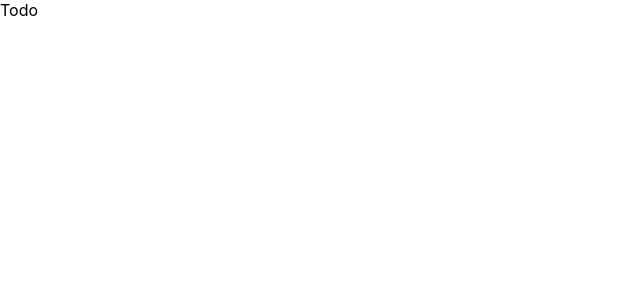
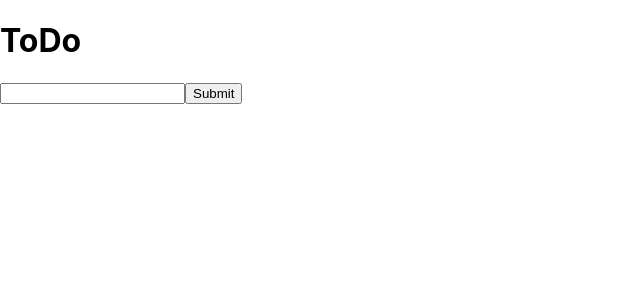
Before and after one commit to vishalparjapat10/ToDoApp, a React (Create React App) app: page / in a window 1280 px wide. Shown: the top 300 px of the page, without its empty margins (0-640 px from the left). Built offline with nearby package versions, Linux system fonts and the light colour scheme.

Commit message:
:construction: Navbar & input section started

```diff
--- a/src/Components/Todo.js
+++ b/src/Components/Todo.js
@@ -1,9 +1,18 @@
 import React, { Component } from 'react'
 
-export default class Todo extends Component {
+export default class
+ extends Component {
   render() {
     return (
-      <div>Todo</div>
+      <div>
+        <div>
+            <h1>ToDo</h1>
+        </div>
+        <div>
+          <input type="text" />
+          <button>Submit</button>
+        </div>
+      </div>
     )
   }
 }
```
